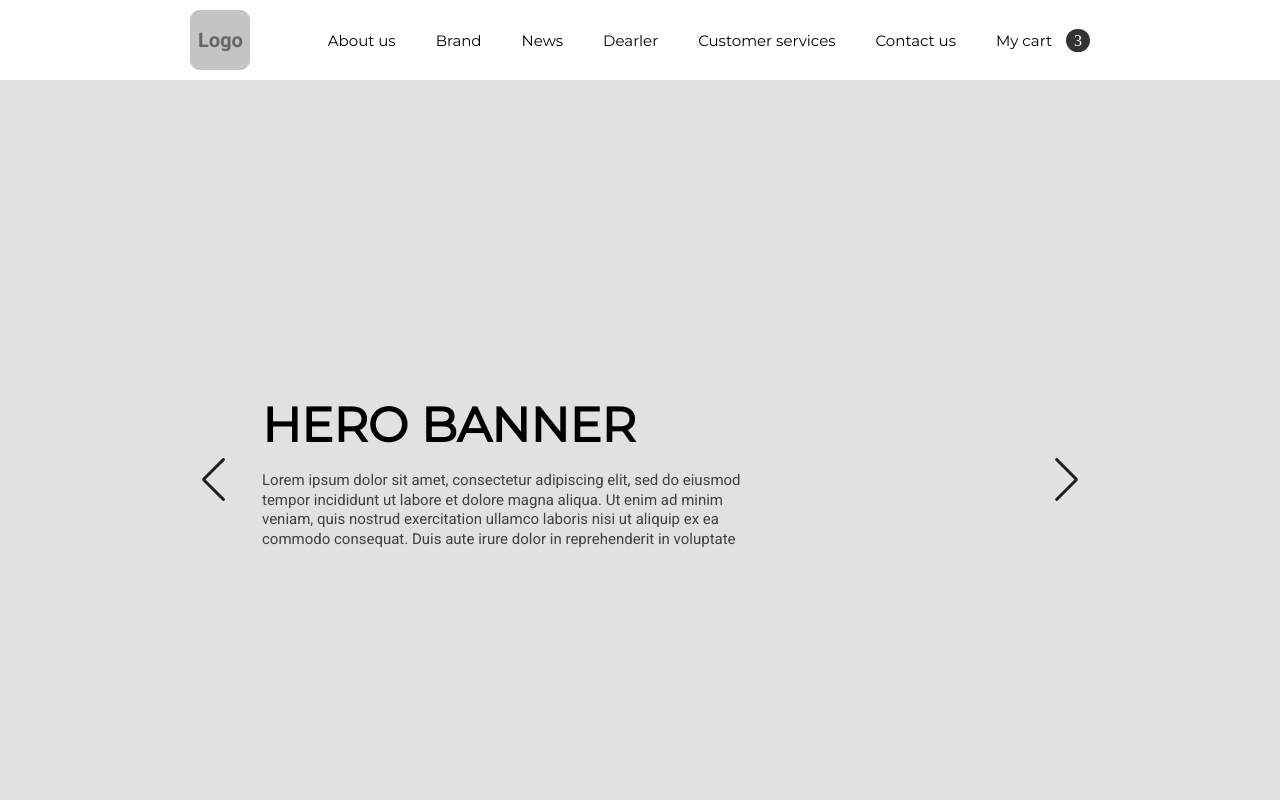
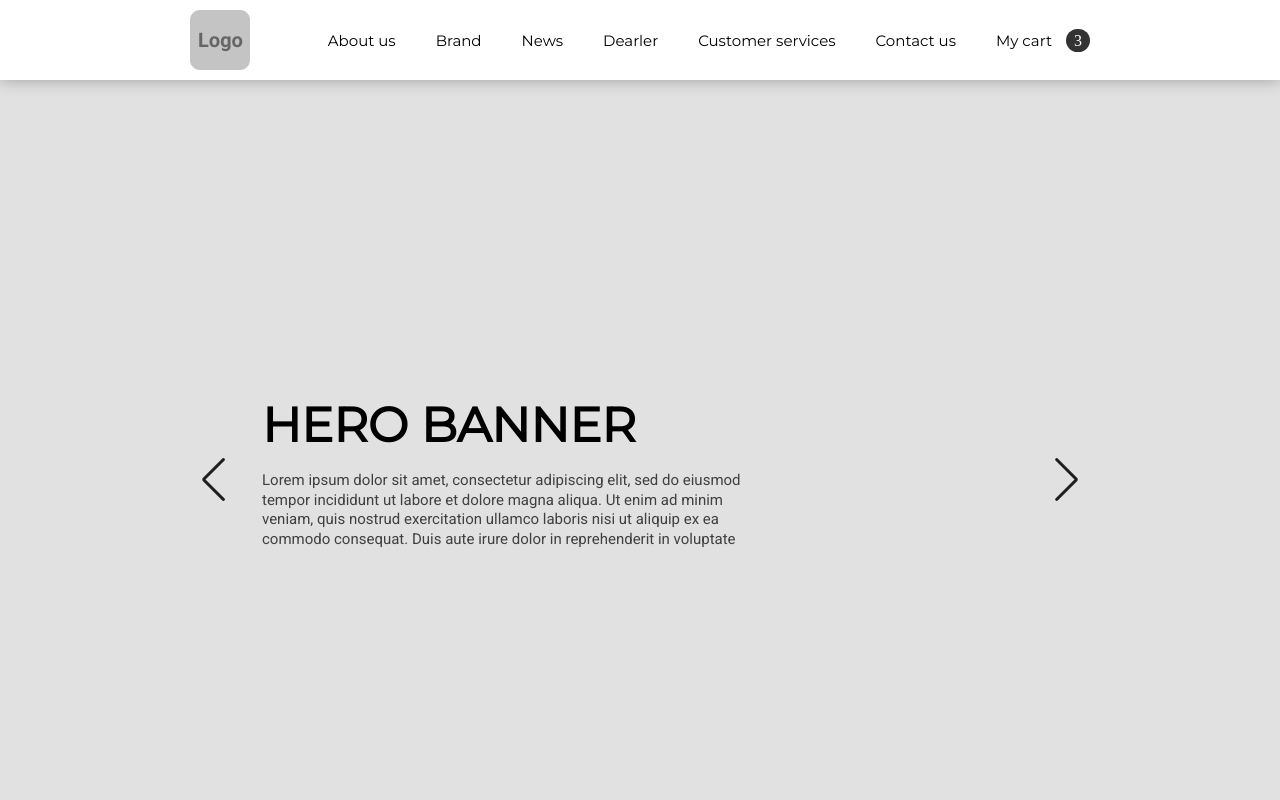
Before and after one commit to Black23B2510/wiicamp_WireFrame, a plain HTML site: page index.html in a window 1280 px wide. Shown: the top 800 px of the page. Drawn offline with nearby package versions, Linux system fonts and the light colour scheme.

Commit message:
update fixed header

```diff
--- a/assets/css/styles.css
+++ b/assets/css/styles.css
@@ -22,23 +22,31 @@
     box-sizing: border-box;
     vertical-align: baseline;
 }
-
 body{
     max-width: 1920px;
 }
 
 .container{
-    max-width: 1194px;
+    width: 1194px;
     margin: 0 auto;
 }
 
+header{
+    top: 0;
+    position: fixed;
+    right: 0;
+    left: 0;
+    background-color: #FFFFFF;
+    z-index: 999;
+    box-shadow: 0 0 15px rgb(0 0 0 / 30%);
+}
 /* css for header .main-nav */
 .main-nav{
+    width: 100%;
     display: flex;
     justify-content: space-between;
     align-items: center;
     height: 80px;
-    background-color: #FFFFFF;
 }
 
 .main-nav__logo img{
@@ -75,6 +83,7 @@ body{
 
 /* carousel */
 .carousel{
+    margin-top: 80px;
     background-color: var(--box-color);
 }
 
```
